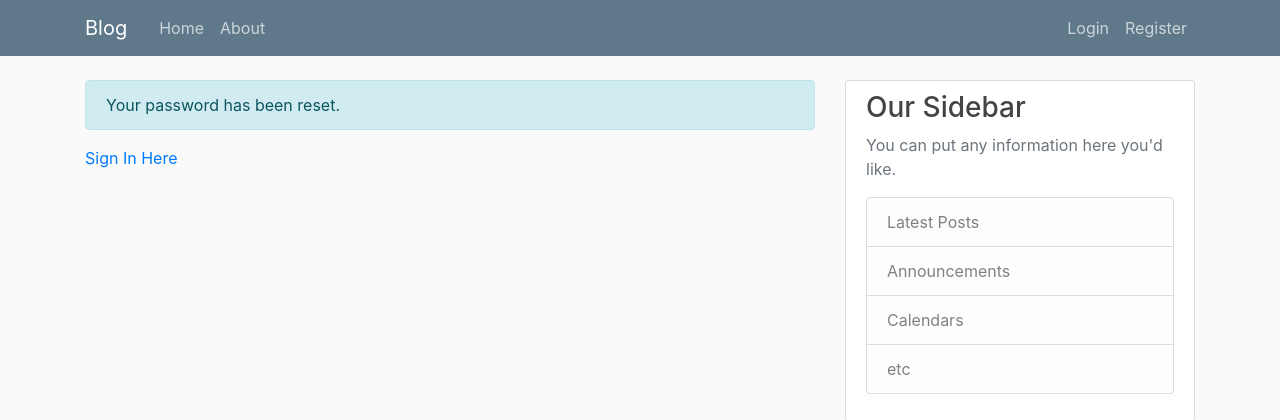
After one commit to praveenukkoji/Blog-website, a Django app: template users/templates/users/password_reset_complete.html in a window 1280 px wide. The commit adds this page. Shown: the top 420 px of the page. Run offline with Django 3.2, Linux system fonts and the light colour scheme; the template is opened without the code that fills it, so the values that code supplies are empty; some libraries are stand-ins or nearby versions.

Commit message:
Password reset up and running

```diff
--- a/blog_website/urls.py
+++ b/blog_website/urls.py
@@ -30,6 +30,7 @@
     path('password-reset/', auth_views.PasswordResetView.as_view(template_name='users/password_reset.html'), name='password_reset'),
     path('password-reset/done/', auth_views.PasswordResetDoneView.as_view(template_name='users/password_reset_done.html'), name='password_reset_done'),
     path('password-reset-confirm/<uidb64>/<token>/', auth_views.PasswordResetConfirmView.as_view(template_name='users/password_reset_confirm.html'), name='password_reset_confirm'),
+    path('password-reset-complete/', auth_views.PasswordResetCompleteView.as_view(template_name='users/password_reset_complete.html'), name='password_reset_complete'),
     path('', include('blog.urls')),
 ]
 
--- a/users/templates/users/login.html
+++ b/users/templates/users/login.html
@@ -10,6 +10,9 @@
             </fieldset>
             <div class="form-group">
                 <button class="btn btn-outline-info" type="submit">Login</button>
+                <small class="text-muted ml-2">
+                    <a href="{% url 'password_reset' %}">Forgot Password?</a>
+                </small>
             </div>
         </form>
         <div class="border-top pt-3">
--- /dev/null
+++ b/users/templates/users/password_reset_complete.html
@@ -0,0 +1,8 @@
+{% extends "blog/base.html" %}
+{% load crispy_forms_tags %}
+{% block content %}
+    <div class="alert alert-info">
+    	Your password has been reset.
+    </div>
+    <a href="{% url 'login' %}">Sign In Here</a>
+{% endblock content%}
```
Also changed, not shown: blog_website/settings.py (+7 -0 lines).
